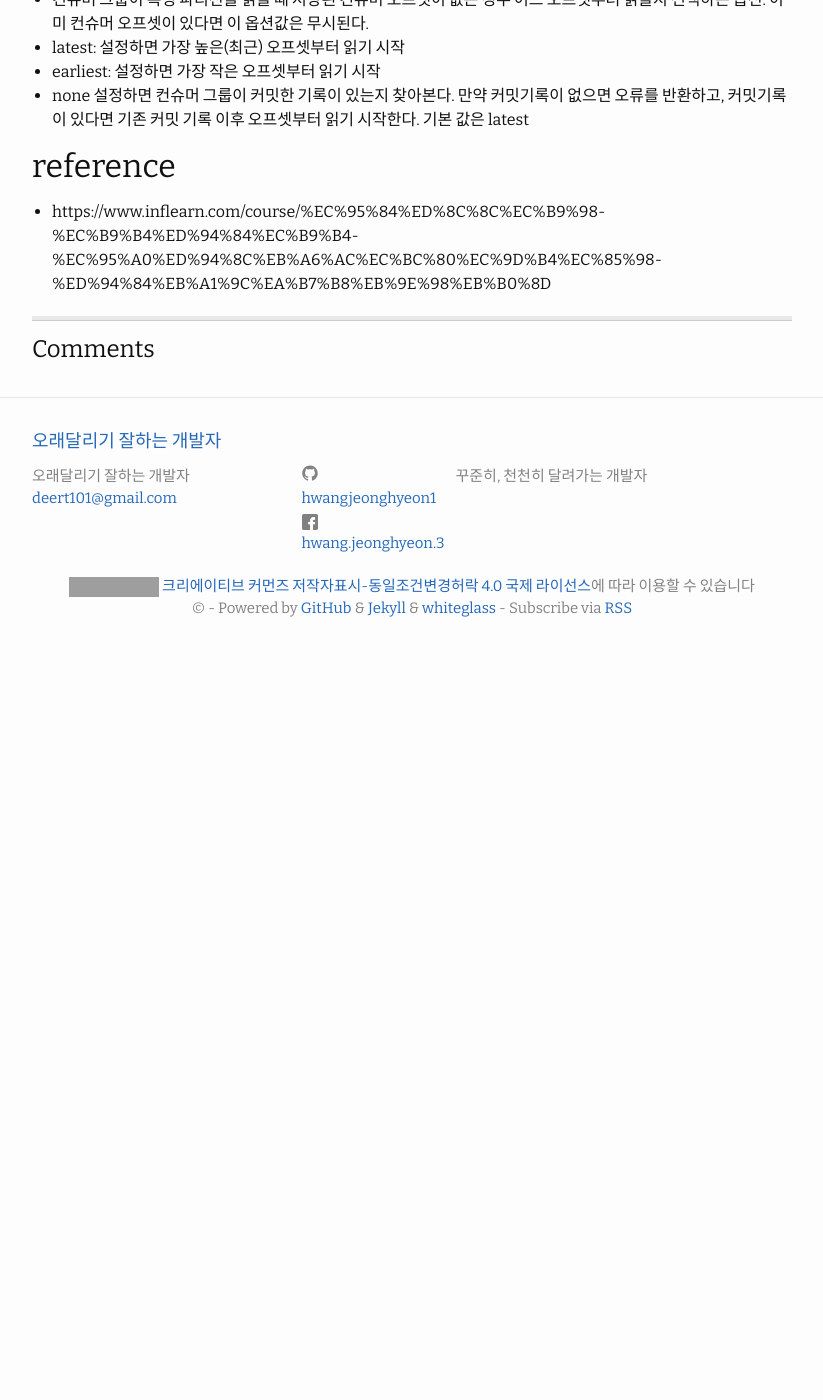
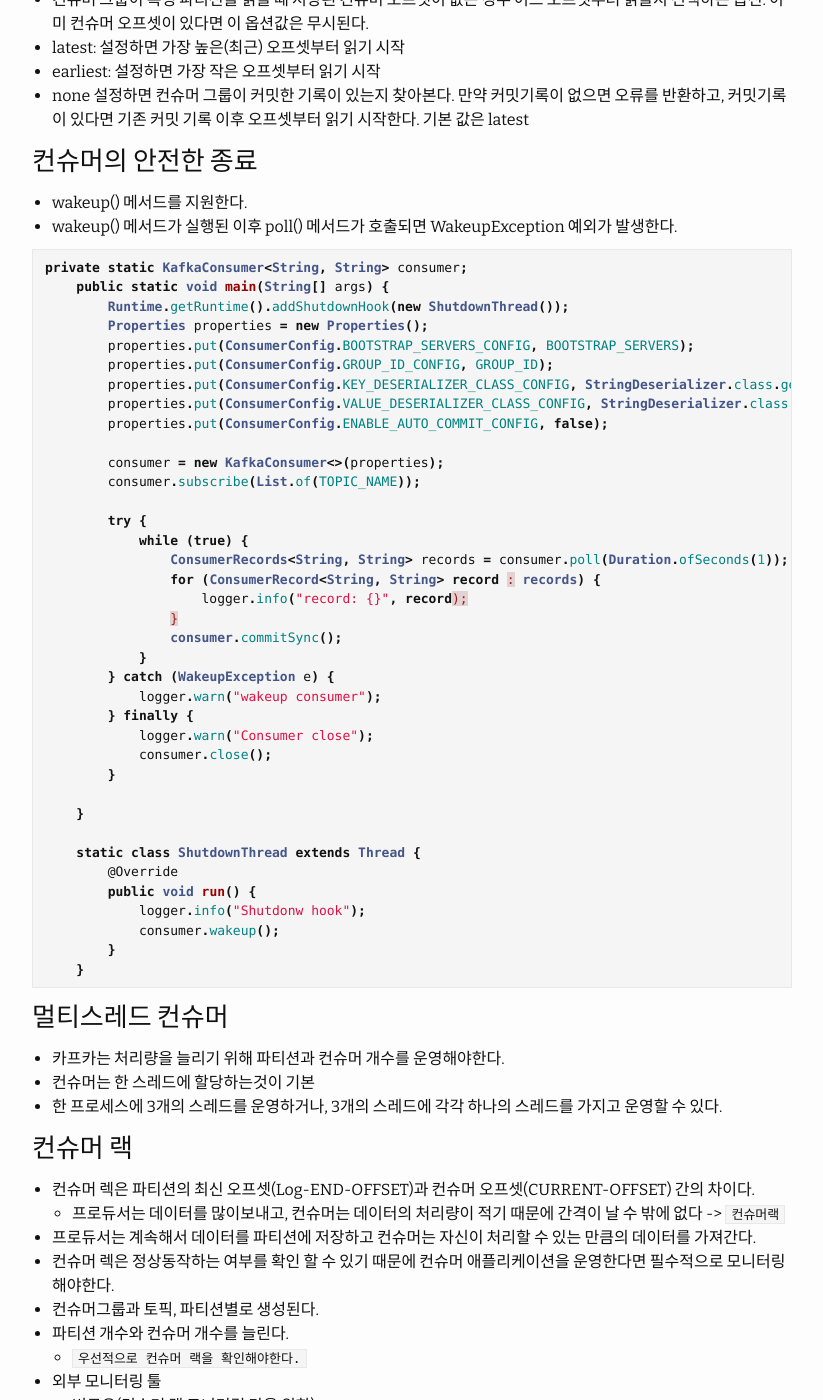
Before and after one commit to HWANGJEONGHYEON1/HWANGJEONGHYEON1.github.io, a Jekyll site: the page built from _posts/2022-10-11-kafka-study4.md, in a window 1280 px wide and 1400 px high, scrolled down 2815 px. Shown: the whole window, without its empty margins (228-1051 px from the left). Built offline with Jekyll 4.4.1, drawn with Linux system fonts in a browser that asks for light colours; comment, search, counter and statistics services are not loaded; before the commit the page ends 3465 px from its top, so only the background shows below that; some of the changed text lies outside the part shown; grey boxes are pictures that could not be loaded.

Commit message:
[study] kafka-5

````diff
--- a/_posts/2022-10-11-kafka-study4.md
+++ b/_posts/2022-10-11-kafka-study4.md
@@ -122,5 +122,83 @@ configs.put(ProducerConfig.PARTITIONER_CLASS_CONFIG, CustomPartitioner.class);
 - earliest: 설정하면 가장 작은 오프셋부터 읽기 시작
 - none 설정하면 컨슈머 그룹이 커밋한 기록이 있는지 찾아본다. 만약 커밋기록이 없으면 오류를 반환하고, 커밋기록이 있다면 기존 커밋 기록 이후 오프셋부터 읽기 시작한다. 기본 값은 latest
 
+### 컨슈머의 안전한 종료
+- wakeup() 메서드를 지원한다.
+- wakeup() 메서드가 실행된 이후 poll() 메서드가 호출되면 WakeupException 예외가 발생한다.
+
+```java
+private static KafkaConsumer<String, String> consumer;
+    public static void main(String[] args) {
+        Runtime.getRuntime().addShutdownHook(new ShutdownThread());
+        Properties properties = new Properties();
+        properties.put(ConsumerConfig.BOOTSTRAP_SERVERS_CONFIG, BOOTSTRAP_SERVERS);
+        properties.put(ConsumerConfig.GROUP_ID_CONFIG, GROUP_ID);
+        properties.put(ConsumerConfig.KEY_DESERIALIZER_CLASS_CONFIG, StringDeserializer.class.getName());
+        properties.put(ConsumerConfig.VALUE_DESERIALIZER_CLASS_CONFIG, StringDeserializer.class.getName());
+        properties.put(ConsumerConfig.ENABLE_AUTO_COMMIT_CONFIG, false);
+
+        consumer = new KafkaConsumer<>(properties);
+        consumer.subscribe(List.of(TOPIC_NAME));
+
+        try {
+            while (true) {
+                ConsumerRecords<String, String> records = consumer.poll(Duration.ofSeconds(1));
+                for (ConsumerRecord<String, String> record : records) {
+                    logger.info("record: {}", record);
+                }
+                consumer.commitSync();
+            }
+        } catch (WakeupException e) {
+            logger.warn("wakeup consumer");
+        } finally {
+            logger.warn("Consumer close");
+            consumer.close();
+        }
+
+    }
+
+    static class ShutdownThread extends Thread {
+        @Override
+        public void run() {
+            logger.info("Shutdonw hook");
+            consumer.wakeup();
+        }
+    }
+```
+
+### 멀티스레드 컨슈머
+- 카프카는 처리량을 늘리기 위해 파티션과 컨슈머 개수를 운영해야한다.
+- 컨슈머는 한 스레드에 할당하는것이 기본
+- 한 프로세스에 3개의 스레드를 운영하거나, 3개의 스레드에 각각 하나의 스레드를 가지고 운영할 수 있다.
+
+### 컨슈머 랙
+- 컨슈머 렉은 파티션의 최신 오프셋(Log-END-OFFSET)과 컨슈머 오프셋(CURRENT-OFFSET) 간의 차이다.
+    - 프로듀서는 데이터를 많이보내고, 컨슈머는 데이터의 처리량이 적기 때문에 간격이 날 수 밖에 없다 -> `컨슈머랙`
+- 프로듀서는 계속해서 데이터를 파티션에 저장하고 컨슈머는 자신이 처리할 수 있는 만큼의 데이터를 가져간다.
+- 컨슈머 렉은 정상동작하는 여부를 확인 할 수 있기 때문에 컨슈머 애플리케이션을 운영한다면 필수적으로 모니터링해야한다.
+- 컨슈머그룹과 토픽, 파티션별로 생성된다.
+- 파티션 개수와 컨슈머 개수를 늘린다.
+    - `우선적으로 컨슈머 랙을 확인해야한다.`
+- 외부 모니터링 툴
+    - 버로우(컨슈머 랙 모니터링 만을 위한)
+    - 컨플루언트 컨트롤 센터, 데이터 독
+
+### 카프카 버로우
+- 컨슈머 렉 체크 툴
+- REST API를 통해 컨슈머 그룹 별로 컨슈머 랙을 확인할 수 있다.
+
+
+## 전달 신뢰성
+- 멱등성이란, 여러번 연산을 수행하더라도, 동일한 결과를 나타내는 것을 뜻한다.
+- 멱등성 프로듀서는 동일한 데이터를 여러번 전송하더라도 카프카 클러스터에 단 한번 저장됨을 의미
+- 기본 프로듀서의 동작방식은 적어도 한번 전달(at least once delivery)을 지원
+- 적어도 한번 전달은 클러스터에 데이터을 전송하여 저장할 때 적어도 한번 이상 적재할 수 있고 데이터 유실되지 않음을 뜻함.
+- 두번 적재할 가능성이 있음.
+- 2.x 버전에서는 enable.idempotence가 false 이지만, 3.0부터는 true
+    - exactly once delivery(정확히 한번 전달)
+    - true(acks = all) -> 응답을 무조건 주므로 성능에 상당히 영향을 준다.
+
+
+
 ## reference
 - https://www.inflearn.com/course/%EC%95%84%ED%8C%8C%EC%B9%98-%EC%B9%B4%ED%94%84%EC%B9%B4-%EC%95%A0%ED%94%8C%EB%A6%AC%EC%BC%80%EC%9D%B4%EC%85%98-%ED%94%84%EB%A1%9C%EA%B7%B8%EB%9E%98%EB%B0%8D
````
Also changed, not shown: _posts/2022-10-05-kafka-study3.md (+7 -0 lines), _posts/2022-10-14-kafka-study5.md (added, +43 -0 lines).
